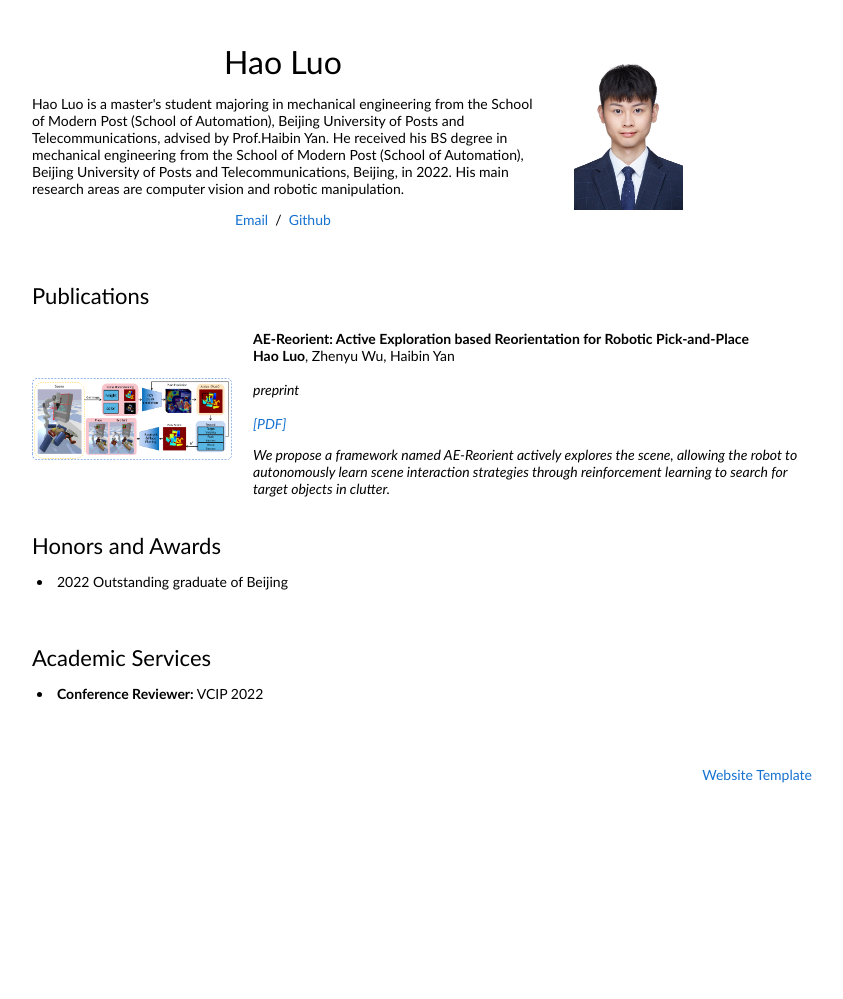
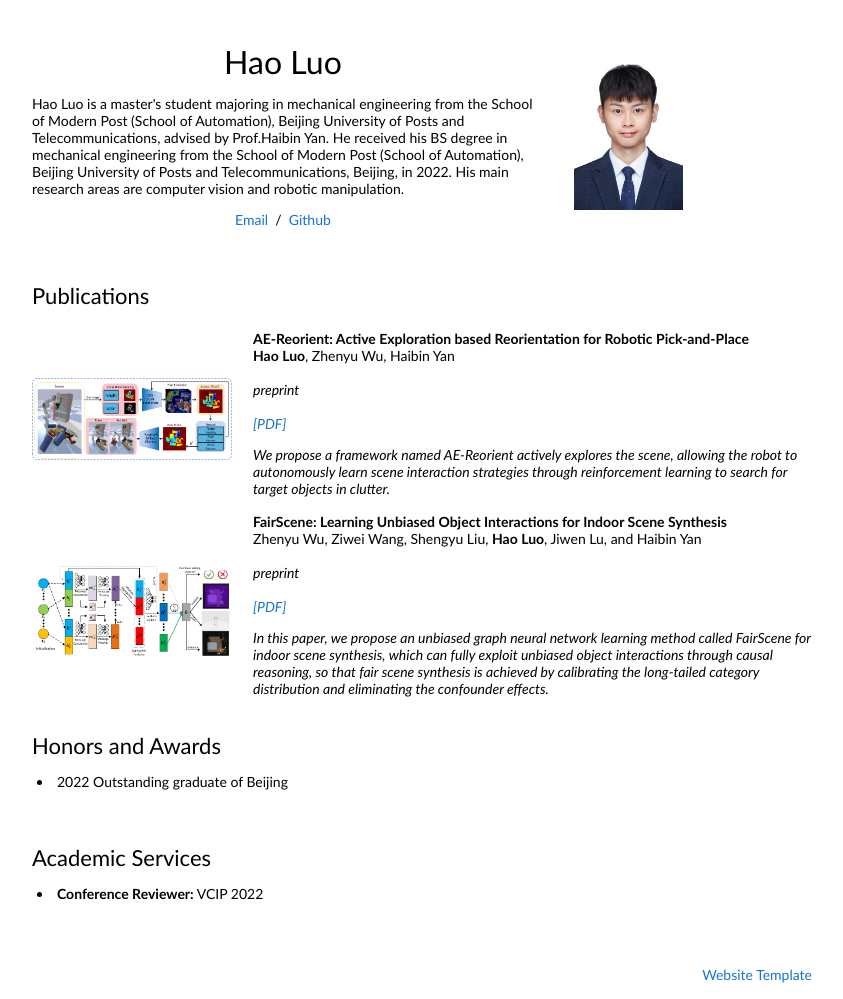
Before and after one commit to HarollLuo/harollluo.github.io, a plain HTML site: page index.html in a window 1280 px wide. Shown: the whole page, without its empty margins (228-1071 px from the left). Before the commit the page ends 804 px from the top, so only its background shows below. Drawn offline with Linux system fonts and the light colour scheme.

Commit message:
Add files via upload

```diff
--- a/index.html
+++ b/index.html
@@ -66,6 +66,27 @@
             </td>
           </tr>
 
+          <table style="width:100%;border:0px;border-spacing:0px;border-collapse:separate;margin-right:auto;margin-left:auto;"><tbody>
+
+            <tr>
+              <td style="padding:20px;width:30%;max-width:30%" align="center">
+                <img style="width:100%;max-width:100%" src='images/FairScene.png' alt="dise">
+              </td>
+              <td width="75%" valign="center">
+                <papertitle>FairScene: Learning Unbiased Object Interactions for Indoor Scene Synthesis</papertitle>
+                <br>
+                Zhenyu Wu, Ziwei Wang, Shengyu Liu, <strong>Hao Luo</strong>, Jiwen Lu, and Haibin Yan
+                <br>
+                <br>
+                <em>preprint
+                <br>
+                <br>
+                <a href="data/FairScene.pdf">[PDF]</a>
+                <br>
+                <p> In this paper, we propose an unbiased graph neural network learning method called FairScene for indoor scene synthesis, which can fully exploit unbiased object interactions through causal reasoning, so that fair scene synthesis is achieved by calibrating the long-tailed category distribution and eliminating the confounder effects.</p>
+              </td>
+            </tr>
+
 
 
 
```
